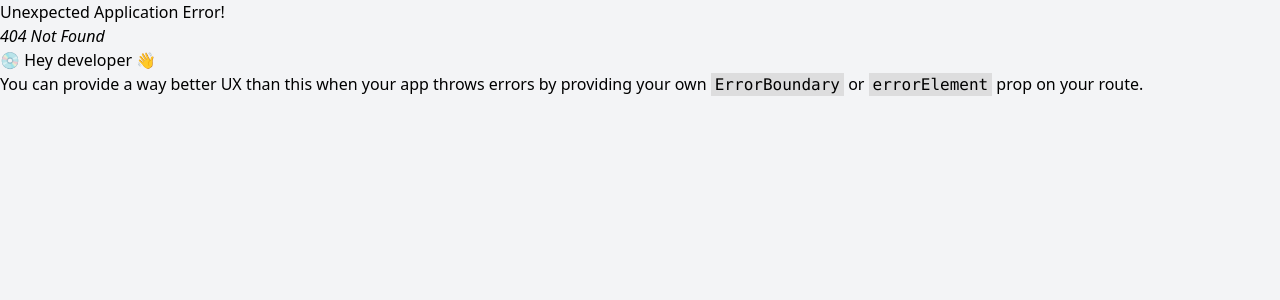
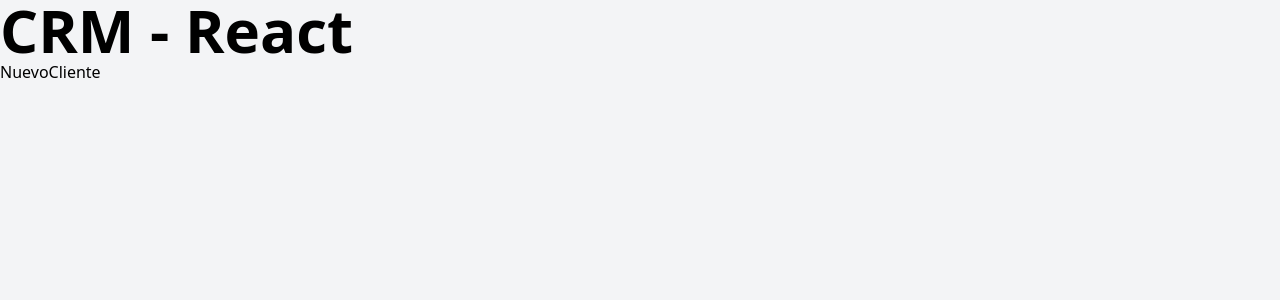
Before and after one commit to Antonioog/CRM-React-Roter-Dom, a React (Vite) app: page /clientes/nuevo in a window 1280 px wide. Before the commit this address had no page. Shown: the top 300 px of the page. Built offline with nearby package versions, Linux system fonts and the light colour scheme.

Commit message:
Terminamos de definir nuestras rutas

```diff
--- /dev/null
+++ b/src/components/Layout.jsx
@@ -0,0 +1,13 @@
+import { Outlet } from "react-router-dom"
+
+
+function Layout() {
+    return (
+        <div>
+            <h1 className="text-6xl font-bold">CRM - React</h1>
+            <Outlet />
+        </div>
+    )
+}
+
+export default Layout;
--- a/src/main.jsx
+++ b/src/main.jsx
@@ -2,15 +2,24 @@
 import ReactDOM from 'react-dom/client'
 import './index.css'
 import { createBrowserRouter, RouterProvider } from 'react-router-dom'
+import Layout from './components/Layout'
+import NuevoCliente from './pages/NuevoCliente'
+import Index from './pages/Index'
 
 const router = createBrowserRouter([
   {
     path: '/',
-    element: <h1>Inicio</h1>
-  },
-  {
-    path: '/nosotros',
-    element: <h1>Nosotros</h1>
+    element: <Layout />,
+    children: [
+      {
+        index: true,
+        element: <Index />
+      },
+      {
+        path: '/clientes/nuevo',
+        element: <NuevoCliente />
+      }
+    ]
   }
 ])
 
--- /dev/null
+++ b/src/pages/Index.jsx
@@ -0,0 +1,8 @@
+
+const Index = () => {
+    return (
+        <div>Clientes</div>
+    )
+}
+
+export default Index
--- /dev/null
+++ b/src/pages/NuevoCliente.jsx
@@ -0,0 +1,8 @@
+
+function NuevoCliente() {
+    return (
+        <div>NuevoCliente</div>
+    )
+}
+
+export default NuevoCliente
```
